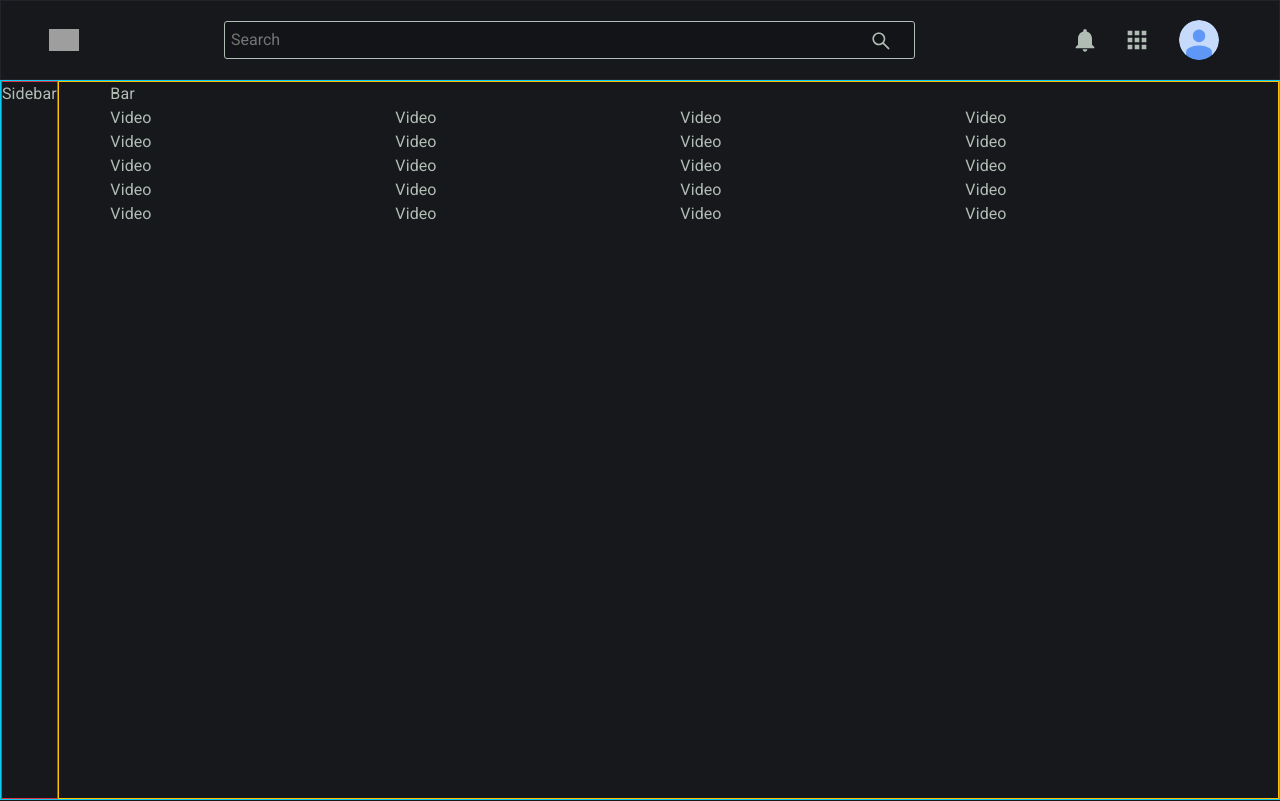
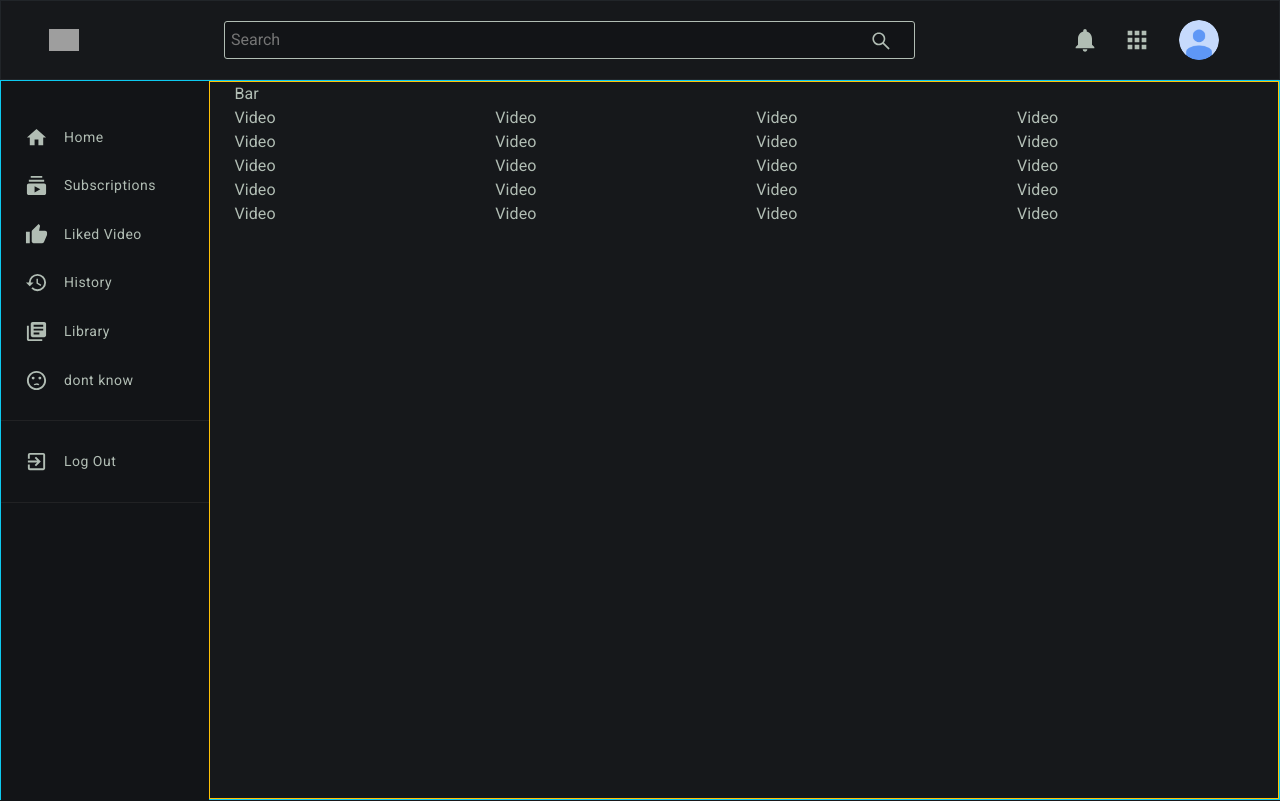
Before and after one commit to ptljeet/Youtube-web, a React (Create React App) app: page / in a window 1280 px wide. Built offline with nearby package versions, Linux system fonts and the light colour scheme; grey boxes are pictures that could not be loaded.

Commit message:
made sidebar responsive

```diff
--- a/src/App.js
+++ b/src/App.js
@@ -1,4 +1,4 @@
-import React from 'react'
+import React, { useState } from 'react'
 import { Container } from 'react-bootstrap'
 import Header from './components/header/Header'
 import Sidebar from './components/sidebar/Sidebar'
@@ -7,11 +7,17 @@
 import './_app.scss'
 
 const App = () => {
+    const [sidebar, toggleSidebar] = useState(false)
+
+    const handleToggleSidebar = () =>toggleSidebar(value=>!value)
+
+
     return (
         <>
-            <Header />
+            <Header handleToggleSidebar={handleToggleSidebar}/>
             <div className="app__container border border-info">
-                <Sidebar />
+
+                <Sidebar sidebar={sidebar} handleToggleSidebar={handleToggleSidebar}/>
 
                 <Container fluid className="app__main border border-warning">
                     <HomeScreen />
--- a/src/components/header/Header.js
+++ b/src/components/header/Header.js
@@ -7,10 +7,15 @@
 
 
 
-const Header = () => {
+const Header = ({handleToggleSidebar}) => {
     return (
         <div className="border border-dark header">
-            <FaBars className="header__menu"  size={26} />
+            <FaBars className="header__menu"  size={26}
+                onClick={() =>handleToggleSidebar(  )}
+
+
+
+            />
 
             <img
                 src="http://pngimg.com/uploads/youtube/youtube_PNG2.png"
--- a/src/components/sidebar/Sidebar.js
+++ b/src/components/sidebar/Sidebar.js
@@ -1,11 +1,54 @@
 import React from 'react';
 import './_sidebar.scss';
 
-const Sidebar = () => {
+import {
+    MdSubscriptions,
+    MdExitToApp,
+    MdThumbUp,
+    MdHistory,
+    MdLibraryBooks,
+    MdHome,
+    MdSentimentDissatisfied,
+} from "react-icons/md";
+
+
+
+const Sidebar = ({ sidebar, handleToggleSidebar }) => {
     return (
-        <div className= "border border-danger">
-            Sidebar
-        </div>
+        <nav className={sidebar ? "sidebar open" : "sidebar"}
+            onClick={() => handleToggleSidebar(false)}
+        >
+            <li>
+                <MdHome size={23} />
+                <span>Home</span>
+            </li>
+            <li>
+                <MdSubscriptions size={23} />
+                <span>Subscriptions</span>
+            </li>
+            <li>
+                <MdThumbUp size={23} />
+                <span>Liked Video</span>
+            </li>
+            <li>
+                <MdHistory size={23} />
+                <span>History</span>
+            </li>
+            <li>
+                <MdLibraryBooks size={23} />
+                <span>Library</span>
+            </li>
+            <li>
+                <MdSentimentDissatisfied size={23} />
+                <span>dont know</span>
+            </li>
+            <hr />
+            <li>
+                <MdExitToApp size={23} />
+                <span>Log Out</span>
+            </li>
+            <hr />
+        </nav>
     )
 }
 
--- a/src/components/sidebar/_sidebar.scss
+++ b/src/components/sidebar/_sidebar.scss
@@ -0,0 +1,72 @@
+@import "../../_base.scss";
+
+.sidebar{
+
+    background-color: $black-secondary;
+
+    display: flex;
+    flex-direction: column;
+
+    width: 250px;
+    height: 90vh;
+    padding-top: 2rem;
+
+    transition: transform 0.2s ease-in;
+
+    li{
+        display: flex;
+        align-items: center;
+
+        padding: 0.6rem 1.5rem;
+        margin: 0.2rem 0;
+        cursor: pointer;
+
+        span{
+            margin-left: 1rem;
+            font-size: 14px;
+            font-weight: 500;
+            letter-spacing: 0.5px;
+        }
+
+        &:hover{
+            background-color: $border-color;
+        }
+
+
+
+    }
+
+    hr{
+        background-color: $border-color;
+
+    }
+
+    &.open{
+        transform: translateX(0);
+
+    }
+
+}
+
+@media(max-width:$breakpoint-medium){
+    .sidebar{
+        width: 90px;
+
+        li{
+            justify-content: center;
+        }
+
+        span{
+            display: none;
+        }
+    }
+}
+
+@media(max-width:$breakpoint-small){
+    .sidebar{
+        transform: translateX(-100%);
+
+        position: fixed;
+        z-index: 999;
+    }
+}
```
